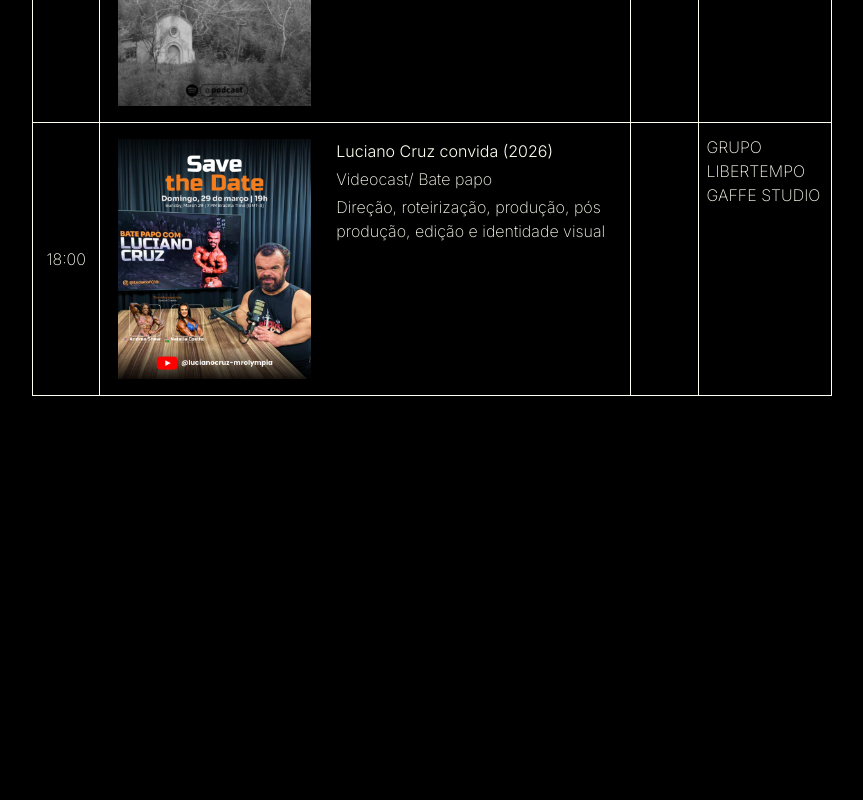
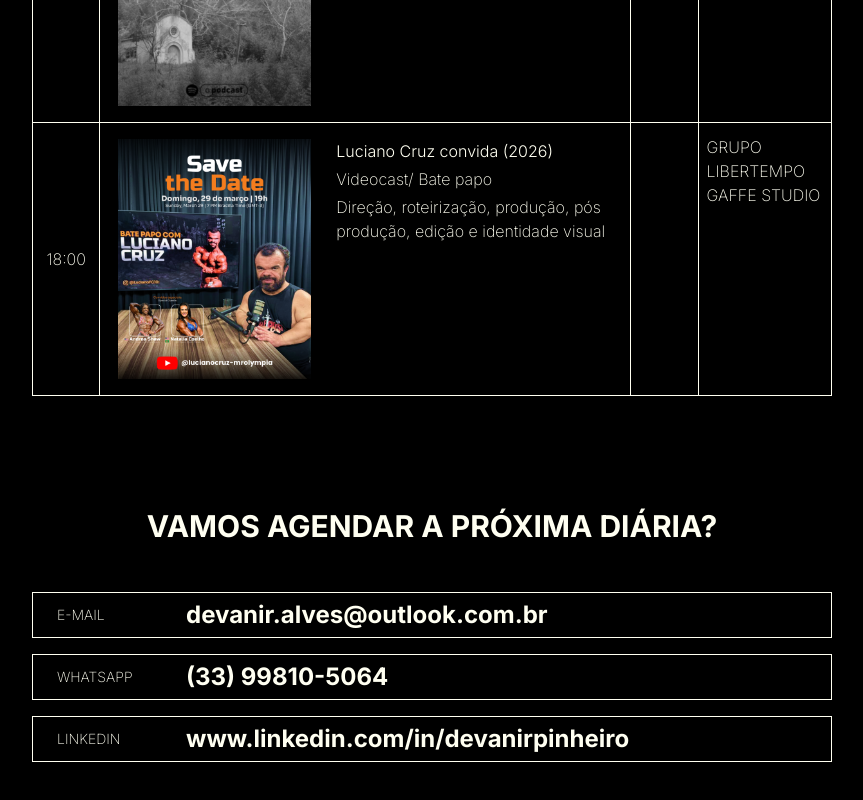
Before and after one commit to Kotige/devapinheiro, a React (Vite) app: page / in a window 1280 px wide. Shown: the part 8152-8952 px from the top of the page, without its empty margins (208-1071 px from the left). Before the commit the page ends 8648 px from the top, so only its background shows below. Built offline with nearby package versions, Linux system fonts and the light colour scheme.

Commit message:
feat: add footer

```diff
--- /dev/null
+++ b/src/pages/Home/Footer/index.jsx
@@ -0,0 +1,36 @@
+export default function Footer() {
+    return (
+        <footer className="flex flex-col items-center justify-center mt-28">
+            <h2 className="text-2xl md:text-3xl text-center uppercase font-bold mb-12">
+                Vamos agendar a próxima diária?
+            </h2>
+            <div className="w-full flex flex-col gap-4">
+                <div className="flex flex-col md:flex-row border items-center pb-2 md:pb-0">
+                    <p className="flex-2 font-extralight uppercase text-xs md:text-sm md:ps-6 py-3">e-mail</p>
+                    <a href=""
+                        className="flex-10"
+                    >
+                        <h4 className="text-base md:text-2xl font-bold">devanir.alves@outlook.com.br</h4>
+                    </a>
+                </div>
+                <div className="flex flex-col md:flex-row border items-center pb-2 md:pb-0">
+                    <p className="flex-2 font-extralight uppercase text-xs md:text-sm md:ps-6 py-3">whatsapp</p>
+                    <a href=""
+                        className="flex-10"
+                    >
+                        <h4 className="text-base md:text-2xl font-bold">(33) 99810-5064</h4>
+                    </a>
+                </div>
+                <div className="flex flex-col md:flex-row border items-center pb-2 md:pb-0">
+                    <p className="flex-2 font-extralight uppercase text-xs md:text-sm md:ps-6 py-3">linkedin</p>
+                    <a href="https://www.linkedin.com/in/devanirpinheiro/"
+                        target="_blank"
+                        className="flex-10"
+                    >
+                        <h4 className="text-base md:text-2xl font-bold"> www.linkedin.com/in/devanirpinheiro</h4>
+                    </a>
+                </div>
+            </div>
+        </footer>
+    )
+}
--- a/src/pages/Home/index.jsx
+++ b/src/pages/Home/index.jsx
@@ -2,6 +2,7 @@ import Header from "./Header"
 import About from "./About"
 import Scenes from "./Scenes"
 import AudioVisual from "./AudioVisual"
+import Footer from "./Footer"
 
 export default function Home() {
     return (
@@ -10,6 +11,7 @@ export default function Home() {
             <About />
             <Scenes />
             <AudioVisual />
+            <Footer />
         </main>
     )
 }
```
